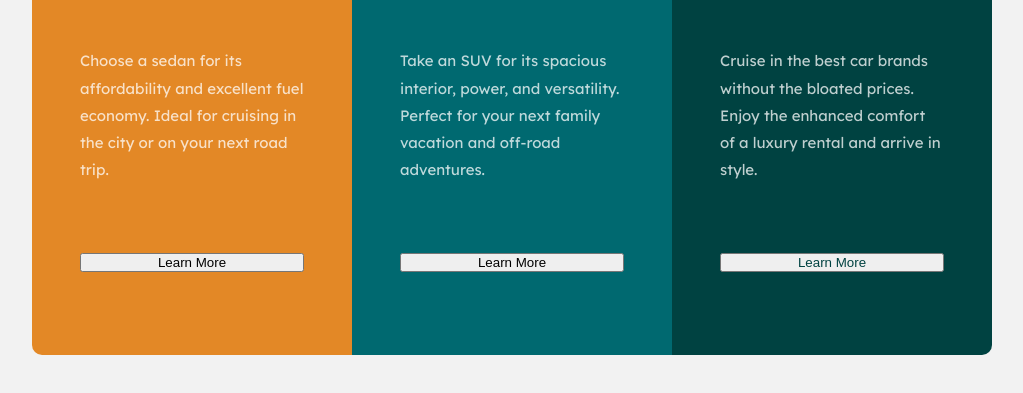
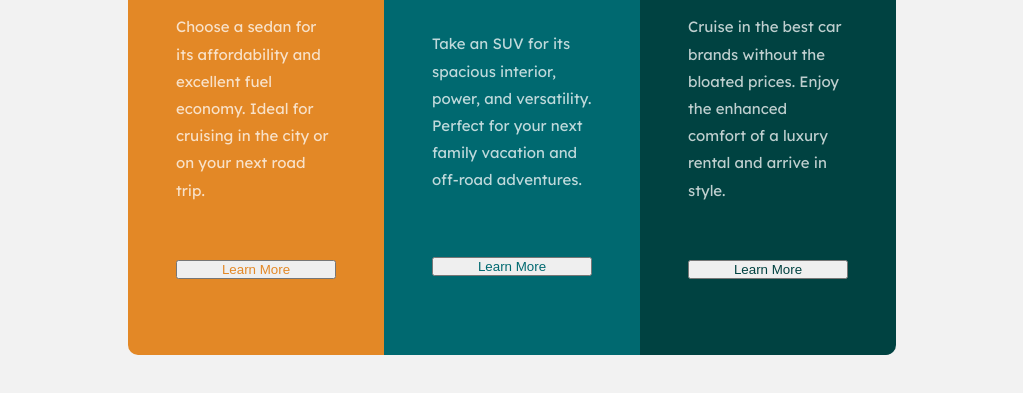
Before and after one commit to hemanth-92/3-column-preview-card, a plain HTML site: page index.html in a window 1280 px wide. Shown: the part 345-738 px from the top of the page, without its empty margins (128-1151 px from the left). Drawn offline with Linux system fonts and the light colour scheme.

Commit message:
preview-card

```diff
--- a/index.html
+++ b/index.html
@@ -15,7 +15,13 @@
           Choose a sedan for its affordability and excellent fuel economy. Ideal
           for cruising in the city or on your next road trip.
         </p>
-        <button>Learn More</button>
+        <button
+          style="color: hsl(31, 77%, 52%)"
+          onmouseover="this.style.color='hsl(31, 77%, 52%)'"
+          onmouseout="this.style.color='white'"
+        >
+          Learn More
+        </button>
       </div>
       <div class="suvs">
         <img src="images/icon-suvs.svg" alt="suv-img" />
@@ -24,7 +30,13 @@
           Take an SUV for its spacious interior, power, and versatility. Perfect
           for your next family vacation and off-road adventures.
         </p>
-        <button>Learn More</button>
+        <button
+          style="color: hsl(184, 100%, 22%)"
+          onmouseover="this.style.color='hsl(184, 100%, 22%)'"
+          onmouseout="this.style.color='white'"
+        >
+          Learn More
+        </button>
       </div>
       <div class="luxury">
         <img src="images/icon-luxury.svg" alt="luxury-img" />
--- a/style.css
+++ b/style.css
@@ -20,7 +20,7 @@ body {
 .sedan {
   background-color: hsl(31, 77%, 52%);
   height: 75%;
-  width: 25%;
+  width: 20%;
   padding: 48px;
   display: flex;
   flex-direction: column;
@@ -32,7 +32,7 @@ body {
 .suvs {
   background-color: hsl(184, 100%, 22%);
   height: 75%;
-  width: 25%;
+  width: 20%;
   padding: 48px;
   display: flex;
   flex-direction: column;
@@ -42,7 +42,7 @@ body {
 .luxury {
   background-color: hsl(179, 100%, 13%);
   height: 75%;
-  width: 25%;
+  width: 20%;
   display: flex;
   padding: 48px;
   flex-direction: column;
@@ -64,13 +64,14 @@ p {
   line-height: 1.7rem; /* space between lines */
 }
 
-button:hover {
-  color: hsl(0, 0%, 95%);
-}
-
 h1 {
   color: hsl(0, 0%, 95%);
   font-family: "Big Shoulders Display", sans-serif;
   color: hsl(0, 0%, 95%);
   font-weight: 900;
 }
+
+.button:hover {
+  background-color: inherit;
+  border: 2px solid hsl(0, 0%, 95%);
+}
```
